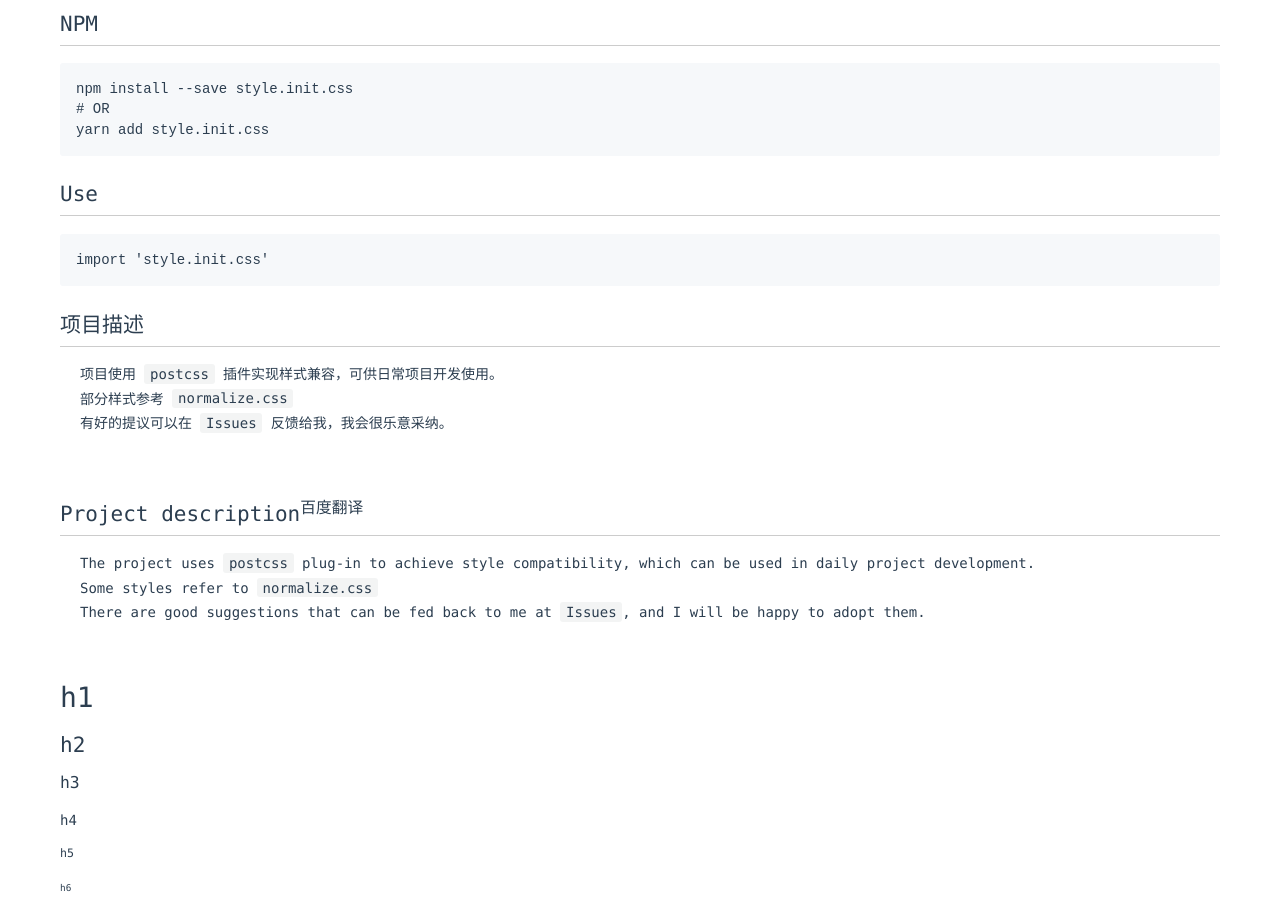
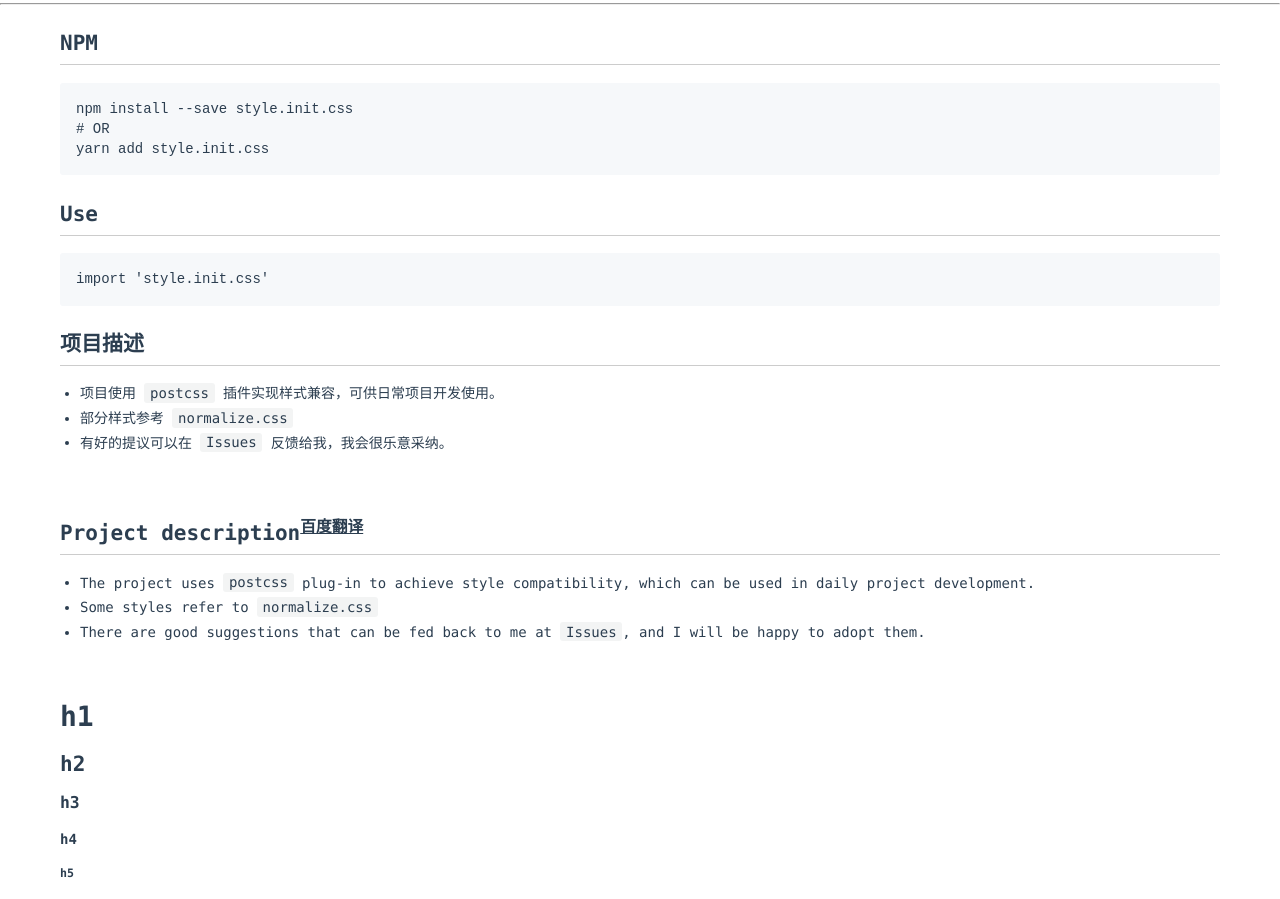
Before and after one commit to kiccer/style.init.css, a website built with webpack: page docs/index.html in a window 1280 px wide. Shown: the part 67-966 px from the top of the page. Built offline with nearby package versions, Linux system fonts and the light colour scheme.

Commit message:
✨ feat: 将多余样式删除，修改查询优先级，结构调整。

```diff
--- a/docs/index.html
+++ b/docs/index.html
@@ -88,22 +88,22 @@
         </p>
         <pre>&lt;p class="ellipsis"&gt;lorem text.&lt;/p&gt; // set width.</pre>
 
-        <h2 class="item-title">.ellipsis-1 ~ .ellipsis-10</h2>
-        <p v-for="(n, i) in 3" :key="'ellipsis_num' + i" class="p1" :class="['ellipsis-' + n]">
+        <h2 class="item-title">.ellipsis-multi-1 ~ .ellipsis-multi-10</h2>
+        <p v-for="(n, i) in 3" :key="'ellipsis_num' + i" class="p1" :class="['ellipsis-multi-' + n]">
             Lorem ipsum dolor sit amet, consectetur adipisicing elit. Nemo voluptas cupiditate consectetur impedit
             molestias et, atque voluptatem, culpa commodi ipsa incidunt vel animi facere libero id quidem, quam
             accusantium officiis.
         </p>
         <pre v-for="(n, i) in 3"
-            :key="'ellipsis_num_pre' + i">&lt;p class="ellipsis-{{ n }}"&gt;lorem text.&lt;/p&gt; // set width.</pre>
+            :key="'ellipsis_num_pre' + i">&lt;p class="ellipsis-multi-{{ n }}"&gt;lorem text.&lt;/p&gt; // set width.</pre>
 
-        <h2 class="item-title">.mult-ellipsis<small>not IE</small></h2>
+        <!-- <h2 class="item-title">.mult-ellipsis<small>not IE</small></h2>
         <p v-for="(n, i) in 4" :key="'b' + i" class="mult-ellipsis" :class="['p' + n]">
             Lorem ipsum dolor sit amet, consectetur adipisicing elit. Nemo voluptas cupiditate consectetur impedit
             molestias et, atque voluptatem, culpa commodi ipsa incidunt vel animi facere libero id quidem, quam
             accusantium officiis.
         </p>
-        <pre>&lt;p class="mult-ellipsis"&gt;lorem text.&lt;/p&gt; // set width.</pre>
+        <pre>&lt;p class="mult-ellipsis"&gt;lorem text.&lt;/p&gt; // set width.</pre> -->
 
         <h2 class="item-title">.justify<small>In different browsers, it will show different effects.</small></h2>
         <div v-for="(n, i) in ['测试文本', 'English', '123456789']" :key="'c' + i">
@@ -166,7 +166,7 @@
       <div class="col-6 span-6">col-6 span-6</div>
     </div> -->
 
-        <h2 class="item-title">table</h2>
+        <!-- <h2 class="item-title">table</h2>
         <table>
             <tr>
                 <th>name</th>
@@ -178,7 +178,7 @@
                 <td>{{ ~~(Math.random() * 10 + 10) }}</td>
                 <td>{{ md5(Math.random() * Date.now()) }}</td>
             </tr>
-        </table>
+        </table> -->
 
         <h2 class="item-title">kbd</h2>
         <p>
--- a/package.json
+++ b/package.json
@@ -1,7 +1,7 @@
 {
     "name": "style.init.css",
-    "version": "2.0.1",
-    "version_short": "2.0",
+    "version": "3.0.0",
+    "version_short": "3.0",
     "description": "Page style initialization, and make the style look more normal in some browsers.",
     "main": "./build/style.init.css",
     "scripts": {
--- a/src/index.js
+++ b/src/index.js
@@ -1,2 +1,2 @@
-import 'normalize.css'
+// import 'normalize.css'
 import './index.scss'
--- a/src/index.scss
+++ b/src/index.scss
@@ -1,23 +1,25 @@
 @charset "UTF-8";
+@import "normalize.css";
 
 // 所有元素初始化
 * {
-    border: 0;
-    margin: 0;
-    padding: 0;
+    // border: 0;
+    // margin: 0;
+    // padding: 0;
     box-sizing: border-box;
-    outline: none;
-    list-style-type: none;
-    text-decoration: none;
-    font: inherit;
-    line-height: inherit;
-    color: inherit;
-    background-color: transparent;
-    vertical-align: inherit;
-    text-align: inherit;
+    // outline: none;
+    // list-style-type: none;
+    // text-decoration: none;
+    // font: inherit;
+    // line-height: inherit;
+    // color: inherit;
+    // background-color: transparent;
+    // vertical-align: inherit;
+    // text-align: inherit;
 }
 
 html {
+    // 防止有些自带底色的浏览器 比如 steam 内置浏览器
     background-color: #fff;
     text-size-adjust: 100%;
     -webkit-tap-highlight-color: rgba(0, 0, 0, 0);
@@ -41,63 +43,8 @@ body {
     }
 }
 
-h1,
-h2,
-h3,
-h4,
-h5,
-h6 {
-    display: block;
-    font-weight: lighter;
-}
-
-h1 {
-    font-size: 2em;
-    margin: 0.67em 0;
-}
-
-h2 {
-    font-size: 1.5em;
-    margin: 0.83em 0;
-}
-
-h3 {
-    font-size: 1.17em;
-    margin: 1em 0;
-}
-
-h4 {
-    font-size: 1em;
-    margin: 1.33em 0;
-}
-
-h5 {
-    font-size: 0.83em;
-    margin: 1.67em 0;
-}
-
-h6 {
-    font-size: 0.67em;
-    margin: 2.33em 0;
-}
-
-// hr {
-//     display: block;
-//     width: 100%;
-//     background-color: currentColor;
-//     margin: 10px auto;
-//     height: 1px;
-//     overflow: visible;
-// }
-
 a {
     color: inherit;
-    text-decoration: none;
-    background-color: transparent;
-
-    &:hover {
-        text-decoration: underline;
-    }
 }
 
 code,
@@ -153,12 +100,20 @@ img {
     border-style: none;
 }
 
+input {
+    &:-webkit-autofill,
+    &:-webkit-autofill:focus {
+        transition: background-color 600000s 0s, color 600000s 0s;
+    }
+}
+
 table {
     border-spacing: 0px 0px;
     width: 100%;
     text-align: center;
     vertical-align: middle;
     border-collapse: collapse;
+}
 
 th,
 td {
@@ -173,7 +128,6 @@ table {
 
 td {
     text-align: center;
-    }
 }
 
 // 清除浮动
@@ -190,21 +144,37 @@ table {
     white-space: nowrap;
 }
 
-// 为了压缩效果才写成这样。。
-// 支持多行省略
-@for $i from 1 through 10 {
-    .ellipsis-#{$i} {
+// // 为了压缩效果才写成这样。。
+// // 支持多行省略
+// @for $i from 1 through 10 {
+//     .ellipsis-#{$i} {
+//         // 只有 -webkit-box 有效，flex 无效
+//         display: -webkit-box;
+//         -webkit-box-orient: vertical;
+//         overflow: hidden;
+//         line-height: 1.5;
+//     }
+// }
+
+// @for $i from 1 through 10 {
+//     .ellipsis-#{$i} {
+//         -webkit-line-clamp: #{$i};
+//     }
+// }
+
+// .ellipsis-multi {
+[class*="ellipsis-multi-"] {
     // 只有 -webkit-box 有效，flex 无效
     display: -webkit-box;
     -webkit-box-orient: vertical;
     overflow: hidden;
     line-height: 1.5;
-    }
+    -webkit-line-clamp: var(--line-clamp, 2);
 }
 
 @for $i from 1 through 10 {
-    .ellipsis-#{$i} {
-        -webkit-line-clamp: #{$i};
+    .ellipsis-multi-#{$i} {
+        --line-clamp: #{$i};
     }
 }
 
```
Also changed, not shown: build/style.init.css, build/style.init.js. Lines whose indentation alone changed are shown as unchanged.
